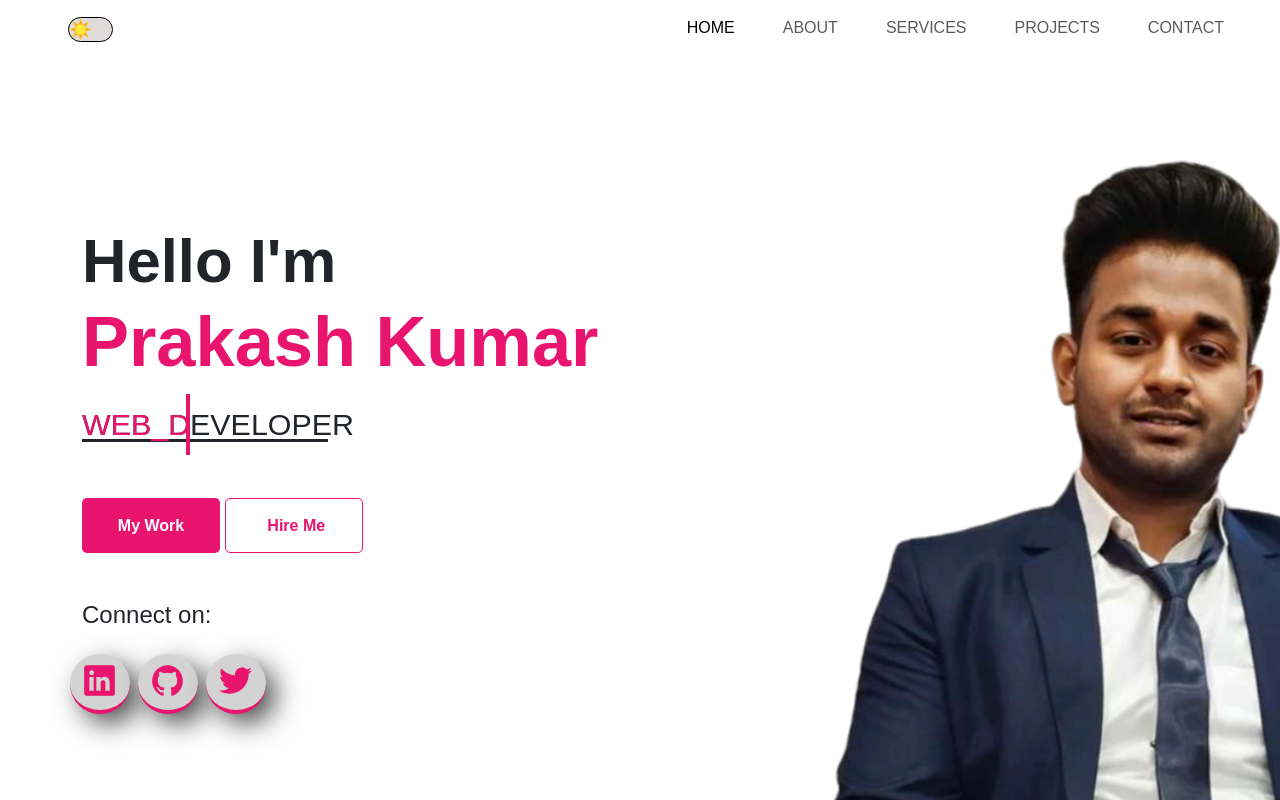
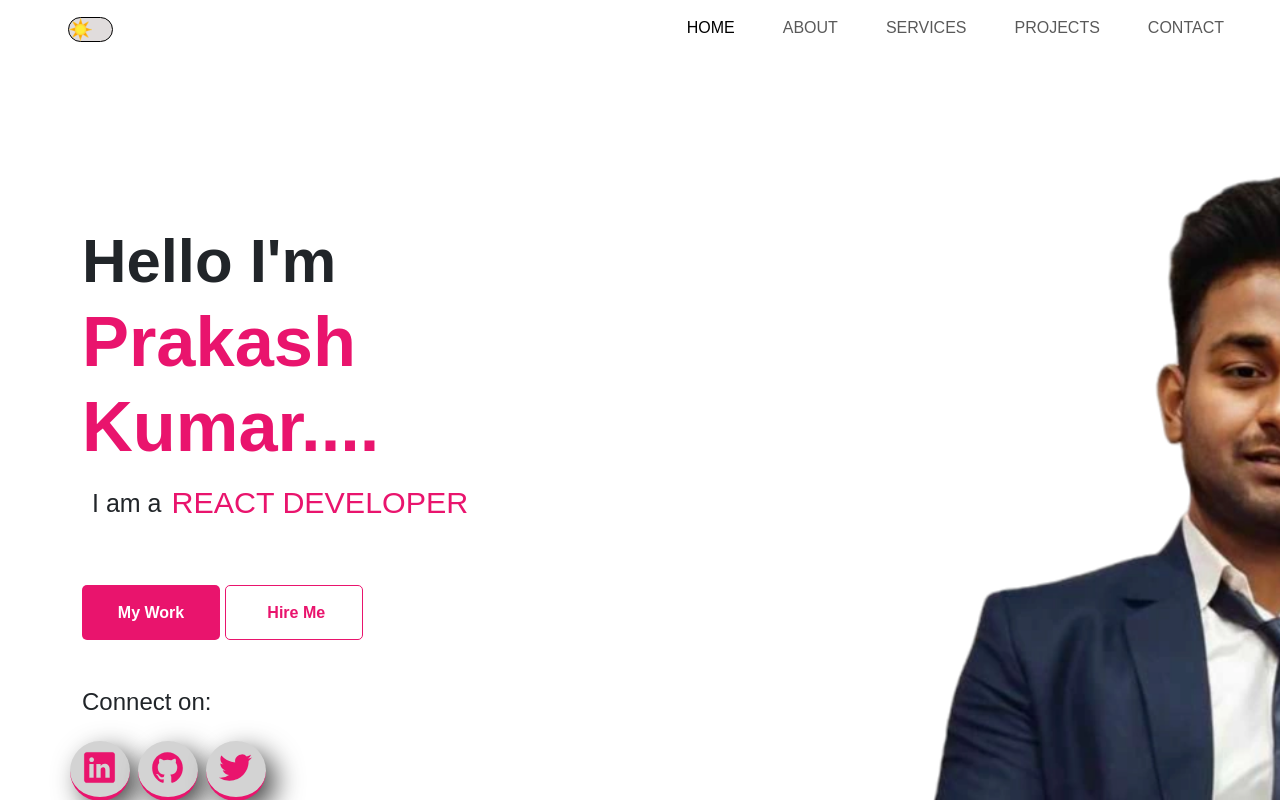
Before and after one commit to Prakash0196/react_portfolio, a React (Vite) app: page / in a window 1280 px wide. Shown: the top 800 px of the page. Built offline with nearby package versions, Linux system fonts and the light colour scheme.

Commit message:
text-commit

```diff
--- a/src/MainSection.jsx
+++ b/src/MainSection.jsx
@@ -14,9 +14,19 @@ export const MainSection=()=>{
             <div className="row py-5">
                 <div className="col-lg-6 py-5 mr-auto">
                     <h3><small>Hello I'm</small><br />
-                        <span>Prakash Kumar</span>
+                        <span>Prakash Kumar....</span>
                     </h3>
-                    <h6 className="pt-3 web">Web_Developer  </h6>
+                    {/* <h6 className="pt-3 web">Web_Developement  </h6> */}
+                   <div class="text-changer">
+    <p class="intro-text">I am a</p>
+    <div class="roles-container">
+      <span class="role"> <h6>web development</h6>  </span>
+      <span class="role"> <h6>react developer</h6> </span>
+      <span class="role"> <h6>mern developer</h6></span>
+      <span class="role"> <h6>full stack developer</h6> </span>
+      {/* <span class="role"> <h6>lover</h6> </span> */}
+    </div>
+  </div>
                     <div className="gap-2">
                     <a href="#blog"><input type="button" value="My Work" className="bt1 mt-5 mr-3" style={{marginRight: "5px"}} /></a>
                     <a href="#contact"><input type="button" value=" Hire Me" className="bt2 mt-5" id="" /></a>
--- a/src/index.css
+++ b/src/index.css
@@ -373,19 +373,104 @@ nav ul li a.active {
   font-size: 1.9rem;
   text-transform: uppercase;
   line-height: 1;
-  border-bottom: 3px solid ;
-  width: 45%;
+  /* border-bottom: 3px solid ; */
+  /* width: 90%; */
   position: relative;
 }
 
-.main h6:after{
-  content: "Web_developer";
+
+
+.text-changer{
+  height: 40px;
+  padding: 10px;
+  border-radius: 10px;
+  display: flex;
+  box-sizing: content-box;
+  font-size: 25px;
+  font-weight: 500;
+}
+
+
+.intro-text{
+  margin-top: -2px;
+}
+
+.roles-container{
+  overflow: hidden;
+  position: relative;
+}
+
+.role{
+  display: block;
+  padding-left: 10px;
+  height: 100%;
+  animation: role-change 5s infinite;
+}
+@keyframes role-change {
+  0% {
+    transform: translateY(0%);
+  }
+  20% {
+    transform: translateY(0%);
+  }
+  25% {
+    transform: translateY(-100%);
+  }
+  45% {
+    transform: translateY(-100%);
+  }
+  50% {
+    transform: translateY(-200%);
+  }
+  70% {
+    transform: translateY(-200%);
+  }
+  75% {
+    transform: translateY(-300%);
+  }
+  95% {
+    transform: translateY(-300%);
+  }
+  100% {
+    transform: translateY(-400%);
+  }
+}
+
+
+/* @keyframes role-change {
+  -10%{
+    transform: translateY(-102%);
+  }
+  25%{
+    transform: translateY(-100%);
+  }
+  45%{
+    transform: translateY(-202%);
+  }
+  65%{
+    transform: translateY(-200%);
+  }
+  85%{
+    transform: translateY(-302%);
+  }
+  100%{
+    transform: translateY(-300%);
+  }
+  85%{
+    transform: translateY(-402%);
+  }
+  100%{
+    transform: translateY(-400%);
+  }
+} */
+
+/* .main h6:after{
+  content: "Web_developement";
   width: 10%;
   line-height: 2;
   border-right: 0.3rem solid rgb(233, 20, 109);
   color: rgb(233, 20, 109);
   position: absolute;
-  /* top: 16px; */
   top: 1px;
   left: 0;
   overflow: hidden;
@@ -397,12 +482,12 @@ nav ul li a.active {
     width: 0;
   }
   50%{
-    width: 100%;
+    width: 110%;
   }
   100%{
     width: 0;
   }
-}
+} */
 
 .main .bt1{
   height: 55px;
```
